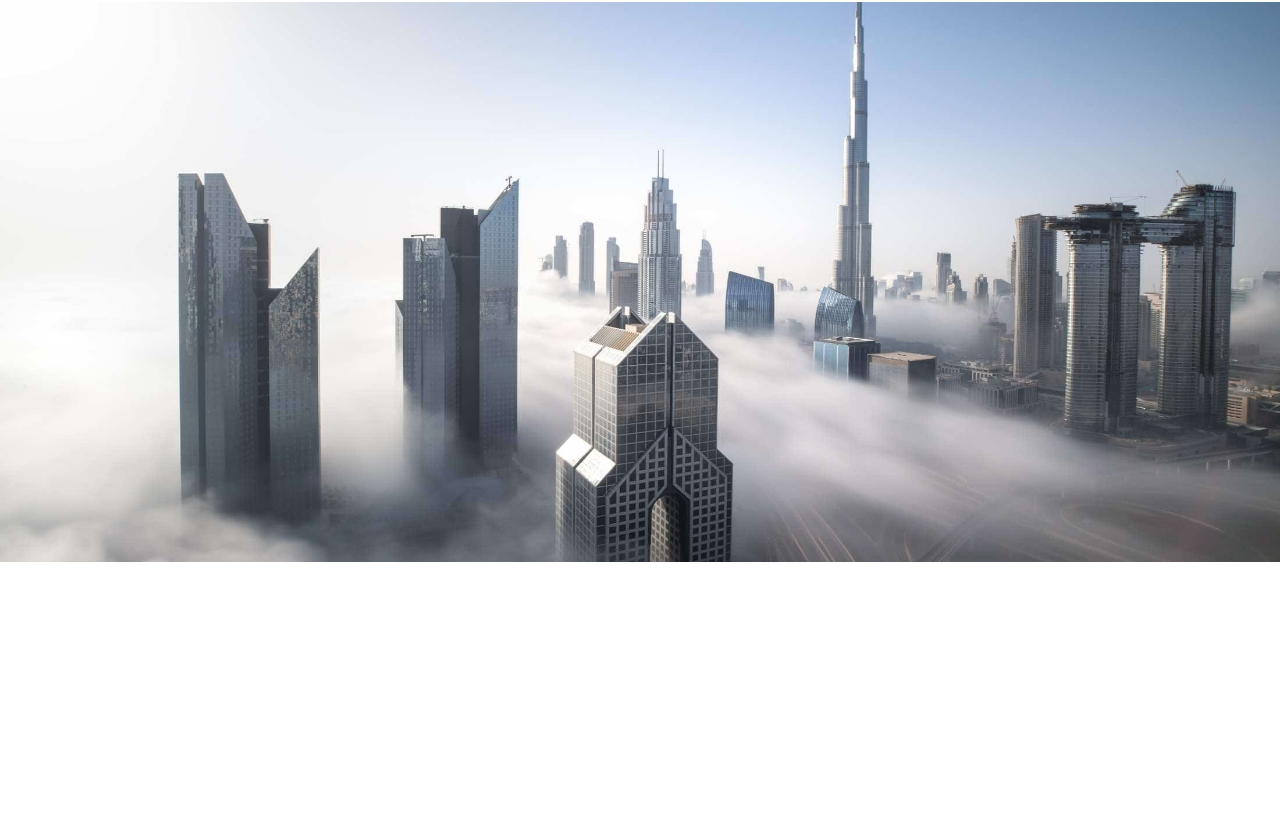
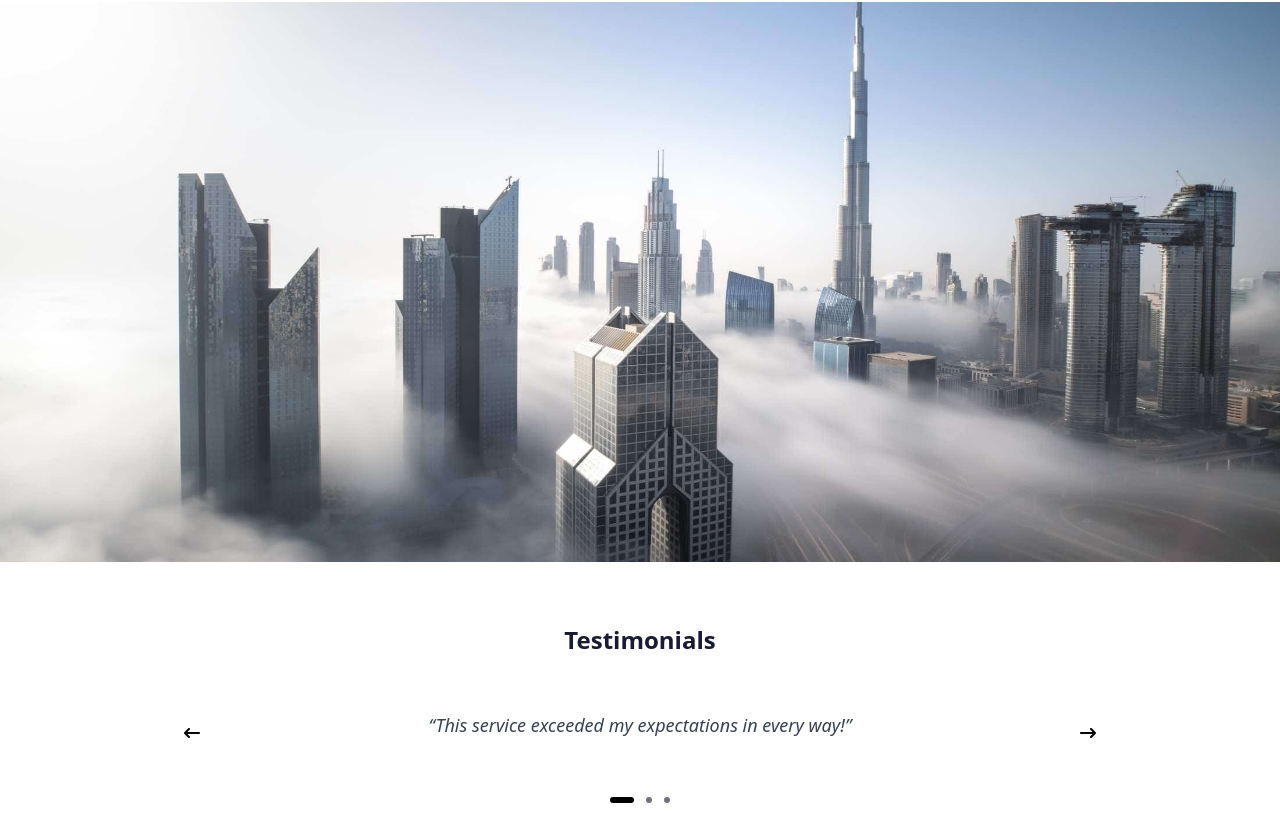
Before and after one commit to Olawoyin1/IIC-ASSOCIATION, a React (Vite) app: page /main in a window 1280 px wide. Shown: the part 4993-5806 px from the top of the page. Before the commit the page ends 5555 px from the top, so only its background shows below. Built offline with nearby package versions, Linux system fonts and the light colour scheme.

Commit message:
testimonials

```diff
--- a/src/pages/Main.tsx
+++ b/src/pages/Main.tsx
@@ -2,6 +2,7 @@ import Navbar from "../components/Navbar";
 import Slider from "react-slick";
 import { motion } from "framer-motion";
 import { useState } from "react";
+import {  FaArrowRightLong, FaArrowLeftLong } from "react-icons/fa6";
 
 const Main = () => {
 
@@ -11,8 +12,62 @@ const Main = () => {
     "../../Images/portfolio-c4.jpg",
   ];
 
+  const testimonials = [
+  {
+    // name: "John Doe",
+    quote: "This service exceeded my expectations in every way!",
+  },
+  {
+    // name: "Jane Smith",
+    quote: "Fantastic experience. Highly recommended!",
+  },
+  {
+    // name: "Alex Johnson",
+    quote: "Truly transformational. The team is amazing!",
+  },
+];
+
+
+function PrevArrow(props: any) {
+  const { onClick } = props;
+  return (
+    <button
+      onClick={onClick}
+      className="absolute left-[-2.5rem] top-1/2 transform -translate-y-1/2 z-10  p-2 rounded-full "
+    >
+      <FaArrowLeftLong />
+    </button>
+  );
+}
+
+function NextArrow(props: any) {
+  const { onClick } = props;
+  return (
+    <button
+      onClick={onClick}
+      className="absolute right-[-2.5rem] top-1/2 transform -translate-y-1/2 z-10  p-2 rounded-full "
+    >
+      <FaArrowRightLong />
+    </button>
+  );
+}
+
 
     const [currentSlide, setCurrentSlide] = useState(0);
+    const [currentSlide2, setCurrentSlide2] = useState(0);
+
+
+  const settings2 = {
+    dots: false,
+    infinite: false,
+    speed: 500,
+    slidesToShow: 1,
+    slidesToScroll: 1,
+    nextArrow: <NextArrow />,
+    prevArrow: <PrevArrow />,
+
+    beforeChange: (_: number, newIndex: number) => setCurrentSlide2(newIndex),
+  };
 
 
   const settings = {
@@ -79,7 +134,7 @@ const Main = () => {
     <div className="w-full md:w-1/2 flex ">
       <div className="w-full flex flex-wrap items-start">
         <div className="w-full mb-5">
-          <p className="text-[18px] leading-[27px] text-black mb-[9px]">
+          <p className="text-[18px]  leading-[27px]  mb-[9px]">
             Since the 1980s, as the complexity of buildings began to increase, the field of architecture became multi-disciplinary with specializations.
           </p>
         </div>
@@ -92,7 +147,7 @@ const Main = () => {
 
         {/* Meta Info */}
         <div className="w-full">
-          <div className="flex flex-wrap justify-between text-black">
+          <div className="flex flex-wrap justify-between ">
             <div className="w-1/3 mb-4">
               <p className="opacity-35 leading-[26.4px]">Client</p>
               <p className="leading-[26.4px]">LiquidThemes</p>
@@ -273,7 +328,7 @@ const Main = () => {
         <div className="w-full mb-5 relative">
           <div className="transition-all duration-300">
             <div className="relative">
-              <h3 className="inline-block text-[26px] leading-[31.2px] md:font-bold font-[Syne] text-[#181B31] mb-[26px]">
+              <h3 className="inline-block text-[26px] leading-[31.2px] md:font-bold  text-[#181B31] mb-[26px]">
                 Concept Design
               </h3>
             </div>
@@ -316,6 +371,56 @@ const Main = () => {
 
 
 
+
+ <section className="w-full pt-16">
+  <h2 className="mt-0 mb-6 text-center w-full inline-block text-[24px] leading-[28.8px]  font-bold text-[#181B31] transition-colors duration-300">
+  Testimonials
+</h2>
+
+      <div className="max-w-4xl mx-auto px-6 relative">
+        <Slider {...settings2}>
+          {testimonials.map((testimonial, idx) => (
+            <div key={idx} className="px-6">
+              <div className="bg-white p-8  text-center">
+                <p className="text-lg text-gray-700 italic mb-4">
+                  “{testimonial.quote}”
+                </p>
+              </div>
+            </div>
+          ))}
+        </Slider>
+      </div>
+    </section>
+
+
+     <div className="relative justify-center p-[10px] rounded-2xl px-3  left-1/2 transform -translate-x-1/2 z-30 flex items-center gap-3">
+                      {images.map((_, index) => {
+                        const isActive = index === currentSlide2;
+                        return (
+                          <motion.div
+                            key={index}
+                            className={`h-[6px] ${
+                              isActive
+                                ? "w-[24px] bg-black rounded-full"
+                                : "w-[6px] bg-gray-900 rounded-full"
+                            }`}
+                            animate={{
+                              width: isActive ? 24 : 6,
+                              height: 6,
+                              opacity: isActive ? 1 : 0.6,
+                            }}
+                            transition={{
+                              type: "spring",
+                              stiffness: 260,
+                              damping: 20,
+                            }}
+                          />
+                        );
+                      })}
+                    </div>
+
+
+
         </div>
       </section>
     </div>
```
